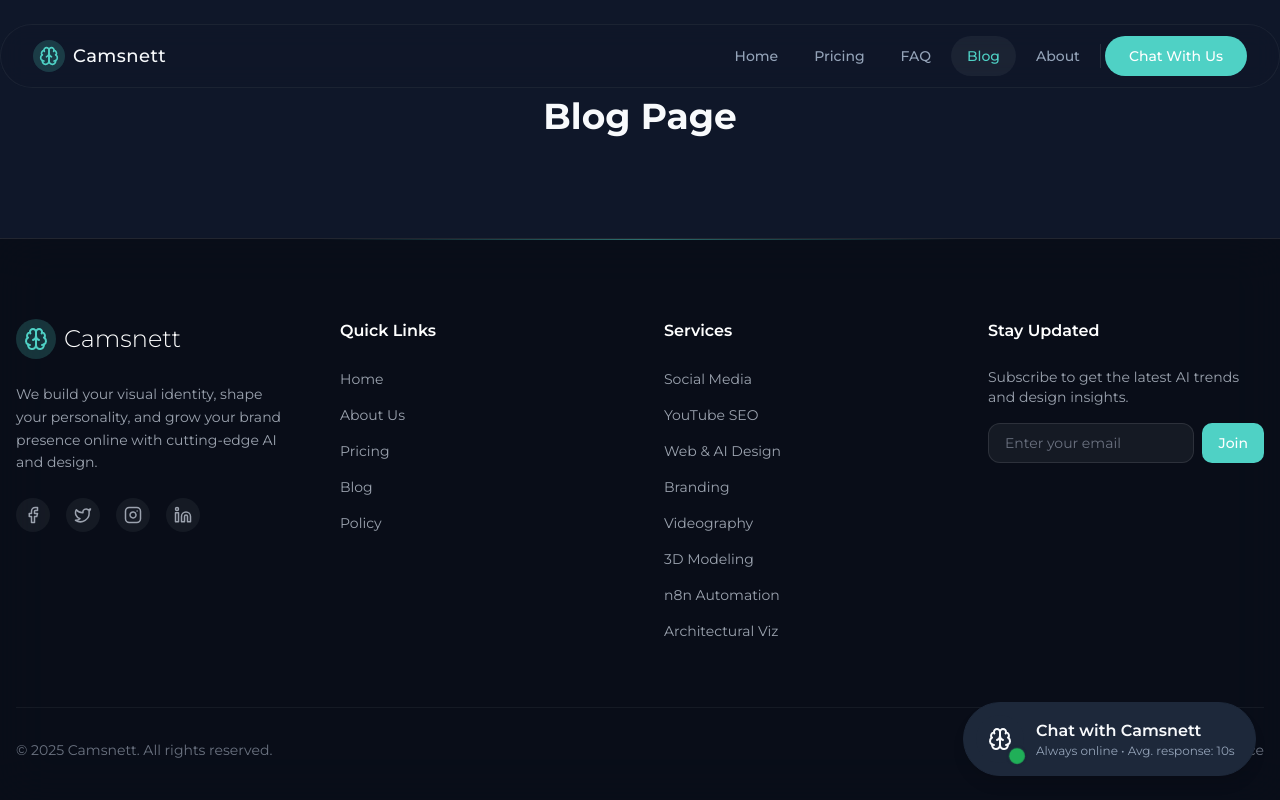
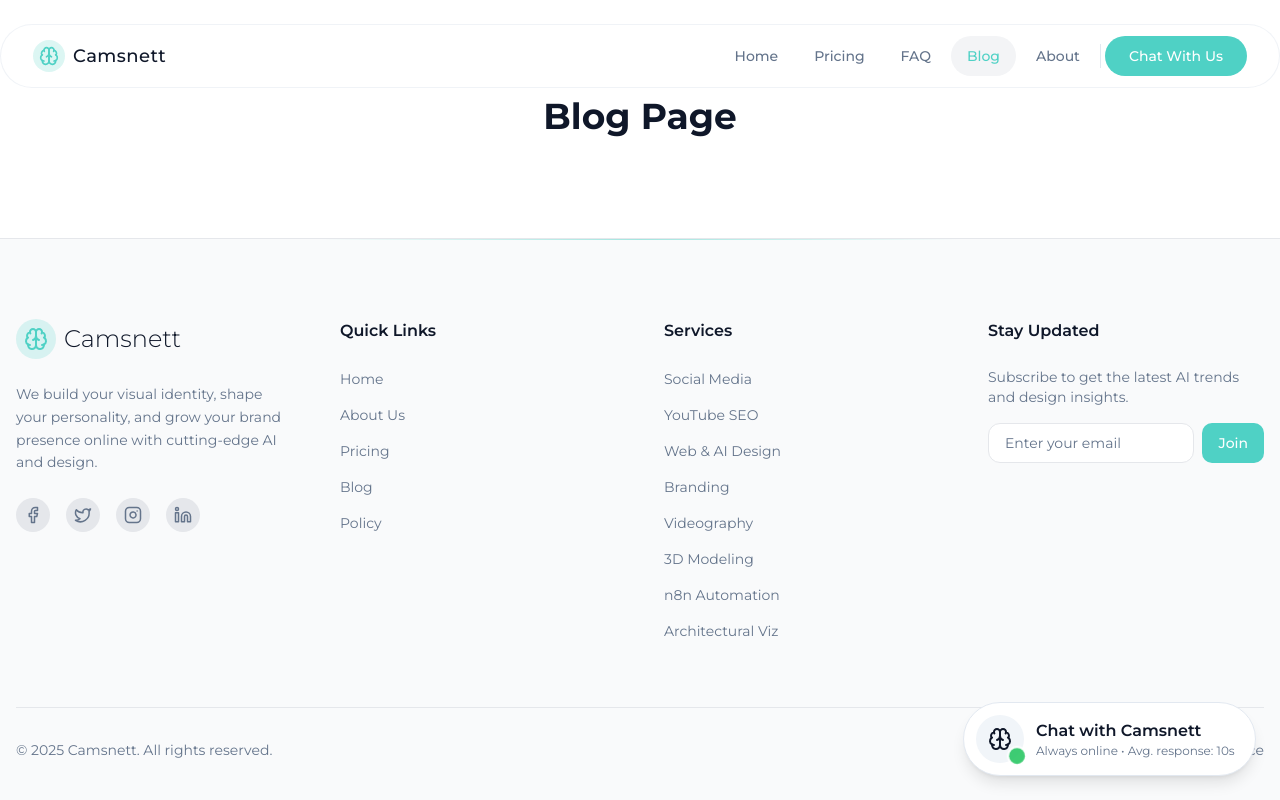
Before and after one commit to Camsconnect/camsnett, a React (Vite) app: page /blog in a window 1280 px wide. Built offline with nearby package versions, Linux system fonts and the light colour scheme.

Commit message:
[dyad] (9 files changed)

```diff
--- a/src/components/Footer.tsx
+++ b/src/components/Footer.tsx
@@ -7,21 +7,21 @@ import { Button } from "@/components/ui/button";
 
 const Footer = () => {
   return (
-    <footer className="relative bg-black/40 backdrop-blur-xl border-t border-white/10 pt-20 pb-10 overflow-hidden">
-      {/* Glow effect */}
+    <footer className="relative bg-gray-50 backdrop-blur-xl border-t border-gray-200 pt-20 pb-10 overflow-hidden text-foreground">
+      {/* Glow effect - keeping it subtle or removing */}
       <div className="absolute top-0 left-1/4 w-1/2 h-px bg-gradient-to-r from-transparent via-brand-neon to-transparent opacity-50" />
 
       <div className="container mx-auto px-4 max-w-screen-2xl relative z-10">
         <div className="grid grid-cols-1 md:grid-cols-2 lg:grid-cols-4 gap-12 mb-16">
           {/* Brand Info */}
           <div className="space-y-6">
-            <Link to="/" className="flex items-center gap-2 text-2xl font-light text-white">
+            <Link to="/" className="flex items-center gap-2 text-2xl font-light text-foreground">
               <div className="bg-brand-neon/20 p-2 rounded-full">
                 <Brain className="h-6 w-6 text-brand-neon" />
               </div>
               Camsnett
             </Link>
-            <p className="text-gray-400 text-sm leading-relaxed">
+            <p className="text-muted-foreground text-sm leading-relaxed">
               We build your visual identity, shape your personality, and grow your brand presence online with cutting-edge AI and design.
             </p>
             <div className="flex space-x-4">
@@ -29,7 +29,7 @@ const Footer = () => {
                 <a
                   key={i}
                   href="#"
-                  className="bg-white/5 p-2 rounded-full text-gray-400 hover:text-brand-neon hover:bg-white/10 transition-all"
+                  className="bg-gray-200 p-2 rounded-full text-muted-foreground hover:text-brand-neon hover:bg-gray-300 transition-all"
                 >
                   <Icon size={18} />
                 </a>
@@ -39,7 +39,7 @@ const Footer = () => {
 
           {/* Quick Links */}
           <div>
-            <h3 className="font-semibold text-white mb-6">Quick Links</h3>
+            <h3 className="font-semibold text-foreground mb-6">Quick Links</h3>
             <ul className="space-y-3">
               {[
                 { label: "Home", path: "/" },
@@ -49,7 +49,7 @@ const Footer = () => {
                 { label: "Policy", path: "/policy" },
               ].map((link) => (
                 <li key={link.label}>
-                  <Link to={link.path} className="text-sm text-gray-400 hover:text-brand-neon transition-colors">
+                  <Link to={link.path} className="text-sm text-muted-foreground hover:text-brand-neon transition-colors">
                     {link.label}
                   </Link>
                 </li>
@@ -59,7 +59,7 @@ const Footer = () => {
 
           {/* Services */}
           <div>
-            <h3 className="font-semibold text-white mb-6">Services</h3>
+            <h3 className="font-semibold text-foreground mb-6">Services</h3>
             <ul className="space-y-3">
               {[
                 { label: "Social Media", path: "/services/social-media-management" },
@@ -72,7 +72,7 @@ const Footer = () => {
                 { label: "Architectural Viz", path: "/services/architectural-visualization" },
               ].map((link) => (
                 <li key={link.label}>
-                  <Link to={link.path} className="text-sm text-gray-400 hover:text-brand-neon transition-colors">
+                  <Link to={link.path} className="text-sm text-muted-foreground hover:text-brand-neon transition-colors">
                     {link.label}
                   </Link>
                 </li>
@@ -82,15 +82,15 @@ const Footer = () => {
 
           {/* Newsletter */}
           <div>
-             <h3 className="font-semibold text-white mb-6">Stay Updated</h3>
-             <p className="text-sm text-gray-400 mb-4">
+             <h3 className="font-semibold text-foreground mb-6">Stay Updated</h3>
+             <p className="text-sm text-muted-foreground mb-4">
                Subscribe to get the latest AI trends and design insights.
              </p>
              <div className="flex gap-2">
                <input
                  type="email"
                  placeholder="Enter your email"
-                 className="bg-white/5 border border-white/10 rounded-lg px-4 py-2 text-sm w-full focus:outline-none focus:border-brand-neon/50 text-white placeholder:text-gray-500"
+                 className="bg-white border border-gray-200 rounded-lg px-4 py-2 text-sm w-full focus:outline-none focus:border-brand-neon/50 text-foreground placeholder:text-muted-foreground"
                />
                <Button className="bg-brand-neon hover:bg-brand-neon/90 text-white">
                  Join
@@ -99,11 +99,11 @@ const Footer = () => {
           </div>
         </div>
 
-        <div className="border-t border-white/5 pt-8 flex flex-col md:flex-row justify-between items-center text-sm text-gray-500">
+        <div className="border-t border-gray-200 pt-8 flex flex-col md:flex-row justify-between items-center text-sm text-muted-foreground">
           <p>&copy; {new Date().getFullYear()} Camsnett. All rights reserved.</p>
           <div className="flex gap-6 mt-4 md:mt-0">
-             <Link to="/policy" className="hover:text-white">Privacy Policy</Link>
-             <Link to="/policy" className="hover:text-white">Terms of Service</Link>
+             <Link to="/policy" className="hover:text-foreground">Privacy Policy</Link>
+             <Link to="/policy" className="hover:text-foreground">Terms of Service</Link>
           </div>
         </div>
       </div>
--- a/src/components/MenuBar.tsx
+++ b/src/components/MenuBar.tsx
@@ -44,8 +44,8 @@ const MenuBar = () => {
       <div className={cn(
         "container relative mx-auto flex items-center justify-between rounded-full transition-all duration-300",
         scrolled
-          ? "bg-background/70 backdrop-blur-xl border border-white/10 shadow-lg max-w-screen-lg h-14 px-6"
-          : "bg-background/40 backdrop-blur-md border border-white/5 max-w-screen-xl h-16 px-8"
+          ? "bg-background/80 backdrop-blur-xl border border-border shadow-lg max-w-screen-lg h-14 px-6"
+          : "bg-background/60 backdrop-blur-md border border-border/50 max-w-screen-xl h-16 px-8"
       )}>
         <Link
           to="/"
@@ -64,7 +64,7 @@ const MenuBar = () => {
                 <Button
                   variant="ghost"
                   size="icon"
-                  className="text-foreground hover:bg-white/10"
+                  className="text-foreground hover:bg-gray-100"
                 >
                   <MenuIcon className="h-6 w-6" />
                   <span className="sr-only">Toggle menu</span>
@@ -72,10 +72,10 @@ const MenuBar = () => {
               </MenubarTrigger>
               <MenubarContent
                 align="end"
-                className="bg-background/95 backdrop-blur-xl border-white/10 text-foreground min-w-[200px]"
+                className="bg-background/95 backdrop-blur-xl border-border text-foreground min-w-[200px]"
               >
                 {navLinks.map((link) => (
-                  <MenubarItem key={link.name} asChild className="focus:bg-white/10 focus:text-brand-neon">
+                  <MenubarItem key={link.name} asChild className="focus:bg-gray-100 focus:text-brand-neon">
                     <Link to={link.path} className="w-full py-2">
                       {link.name}
                     </Link>
@@ -100,14 +100,14 @@ const MenuBar = () => {
                 variant="ghost"
                 asChild
                 className={cn(
-                  "text-sm font-medium transition-all hover:bg-white/5 hover:text-brand-neon rounded-full px-4",
-                  location.pathname === link.path ? "text-brand-neon bg-white/5" : "text-muted-foreground"
+                  "text-sm font-medium transition-all hover:bg-gray-100 hover:text-brand-neon rounded-full px-4",
+                  location.pathname === link.path ? "text-brand-neon bg-gray-100" : "text-muted-foreground"
                 )}
               >
                 <Link to={link.path}>{link.name}</Link>
               </Button>
             ))}
-            <div className="w-px h-6 bg-white/10 mx-2" />
+            <div className="w-px h-6 bg-border mx-2" />
             <Button
               asChild
               className="bg-brand-neon text-white hover:bg-brand-neon/80 hover:shadow-glow transition-all duration-300 rounded-full px-6 font-medium"
--- a/src/globals.css
+++ b/src/globals.css
@@ -4,11 +4,58 @@
 
 @layer base {
   :root {
-    /* Modern Dark Blue Theme as Default */
-    --background: 222 47% 11%; /* Deep rich blue */
+    /* Light Theme */
+    --background: 0 0% 100%;
+    --foreground: 222 47% 11%; /* Deep rich blue text */
+
+    --card: 0 0% 100%;
+    --card-foreground: 222 47% 11%;
+
+    --popover: 0 0% 100%;
+    --popover-foreground: 222 47% 11%;
+
+    --primary: 222 47% 11%;
+    --primary-foreground: 210 40% 98%;
+
+    --secondary: 210 40% 96.1%;
+    --secondary-foreground: 222 47% 11%;
+
+    --muted: 210 40% 96.1%;
+    --muted-foreground: 215.4 16.3% 46.9%;
+
+    --accent: 210 40% 96.1%;
+    --accent-foreground: 222 47% 11%;
+
+    --destructive: 0 84.2% 60.2%;
+    --destructive-foreground: 210 40% 98%;
+
+    --border: 214.3 31.8% 91.4%;
+    --input: 214.3 31.8% 91.4%;
+    --ring: 222 47% 11%;
+
+    --radius: 0.75rem;
+
+    --sidebar-background: 0 0% 98%;
+    --sidebar-foreground: 240 5.3% 26.1%;
+    --sidebar-primary: 240 5.9% 10%;
+    --sidebar-primary-foreground: 0 0% 98%;
+    --sidebar-accent: 240 4.8% 95.9%;
+    --sidebar-accent-foreground: 240 5.9% 10%;
+    --sidebar-border: 220 13% 91%;
+    --sidebar-ring: 217.2 91.2% 59.8%;
+
+    --menubar-background: 0 0% 100%;
+    --menubar-foreground: 222 47% 11%;
+    --menubar-border: 214.3 31.8% 91.4%;
+  }
+
+  /* Keep dark mode variables for reference or if we add a toggle later,
+     but for now we are switching to light mode as requested. */
+  .dark {
+    --background: 222 47% 11%;
     --foreground: 210 40% 98%;
 
-    --card: 217 33% 17%; /* Lighter blue-gray for cards */
+    --card: 217 33% 17%;
     --card-foreground: 210 40% 98%;
 
     --popover: 222 47% 11%;
@@ -32,21 +79,6 @@
     --border: 217 33% 17%;
     --input: 217 33% 17%;
     --ring: 212.7 26.8% 83.9%;
-
-    --radius: 0.75rem;
-
-    --sidebar-background: 222 47% 11%;
-    --sidebar-foreground: 210 40% 98%;
-    --sidebar-primary: 170 70% 50%; /* Brand Neon */
-    --sidebar-primary-foreground: 222 47% 11%;
-    --sidebar-accent: 217 33% 17%;
-    --sidebar-accent-foreground: 210 40% 98%;
-    --sidebar-border: 217 33% 17%;
-    --sidebar-ring: 170 70% 50%;
-
-    --menubar-background: 222 47% 11%;
-    --menubar-foreground: 210 40% 98%;
-    --menubar-border: 217 33% 17%;
   }
 }
 
@@ -58,26 +90,26 @@
   body {
     @apply bg-background text-foreground font-sans min-h-screen selection:bg-brand-neon/30 overflow-x-hidden;
     background-image:
-      radial-gradient(circle at 15% 50%, rgba(79, 209, 197, 0.08), transparent 25%),
-      radial-gradient(circle at 85% 30%, rgba(56, 140, 126, 0.08), transparent 25%);
+      radial-gradient(circle at 15% 50%, rgba(79, 209, 197, 0.1), transparent 25%),
+      radial-gradient(circle at 85% 30%, rgba(56, 140, 126, 0.1), transparent 25%);
     background-attachment: fixed;
   }
 }
 
 @layer utilities {
   .glass {
-    @apply bg-white/5 backdrop-blur-lg border border-white/10 shadow-glass;
+    @apply bg-white/70 backdrop-blur-lg border border-white/20 shadow-glass;
   }
 
   .glass-card {
-    @apply bg-card/40 backdrop-blur-md border border-white/10 hover:bg-card/60 transition-all duration-300 hover:border-brand-neon/50 hover:shadow-glow-sm;
+    @apply bg-white/60 backdrop-blur-md border border-gray-100 hover:bg-white/80 transition-all duration-300 hover:border-brand-neon/30 hover:shadow-glow-sm;
   }
 
   .text-gradient {
-    @apply bg-clip-text text-transparent bg-gradient-to-r from-white to-gray-400;
+    @apply bg-clip-text text-transparent bg-gradient-to-r from-gray-900 to-gray-600;
   }
 
   .text-gradient-neon {
-    @apply bg-clip-text text-transparent bg-gradient-to-r from-brand-neon to-brand-400;
+    @apply bg-clip-text text-transparent bg-gradient-to-r from-brand-600 to-brand-400;
   }
 }
```
Also changed, not shown: src/components/SmeCustomersSection.tsx (+4 -4 lines), src/components/SmeDesignSection.tsx (+4 -4 lines), src/components/SmeEmailsSection.tsx (+6 -6 lines), src/components/SmeSalesSection.tsx (+4 -4 lines), src/components/SmeSocialsSection.tsx (+4 -4 lines), src/components/SmeWebsiteSection.tsx (+5 -5 lines).
